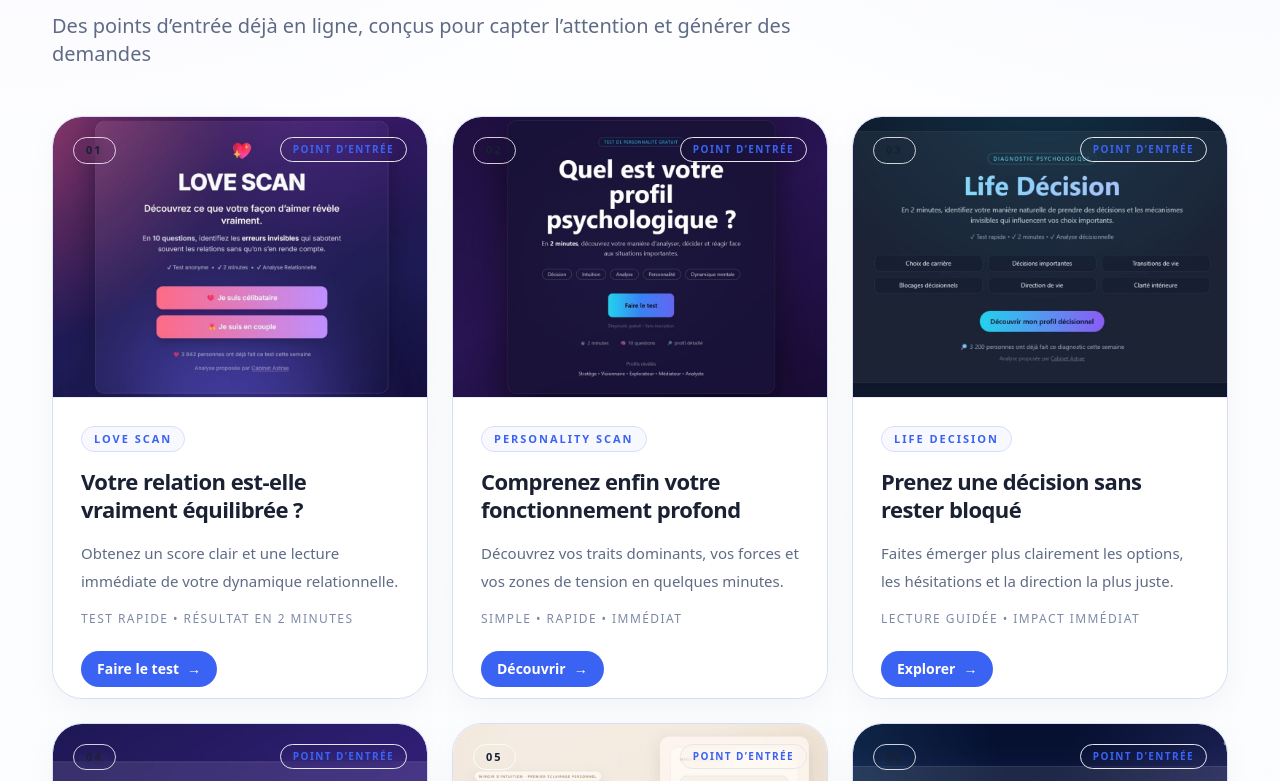
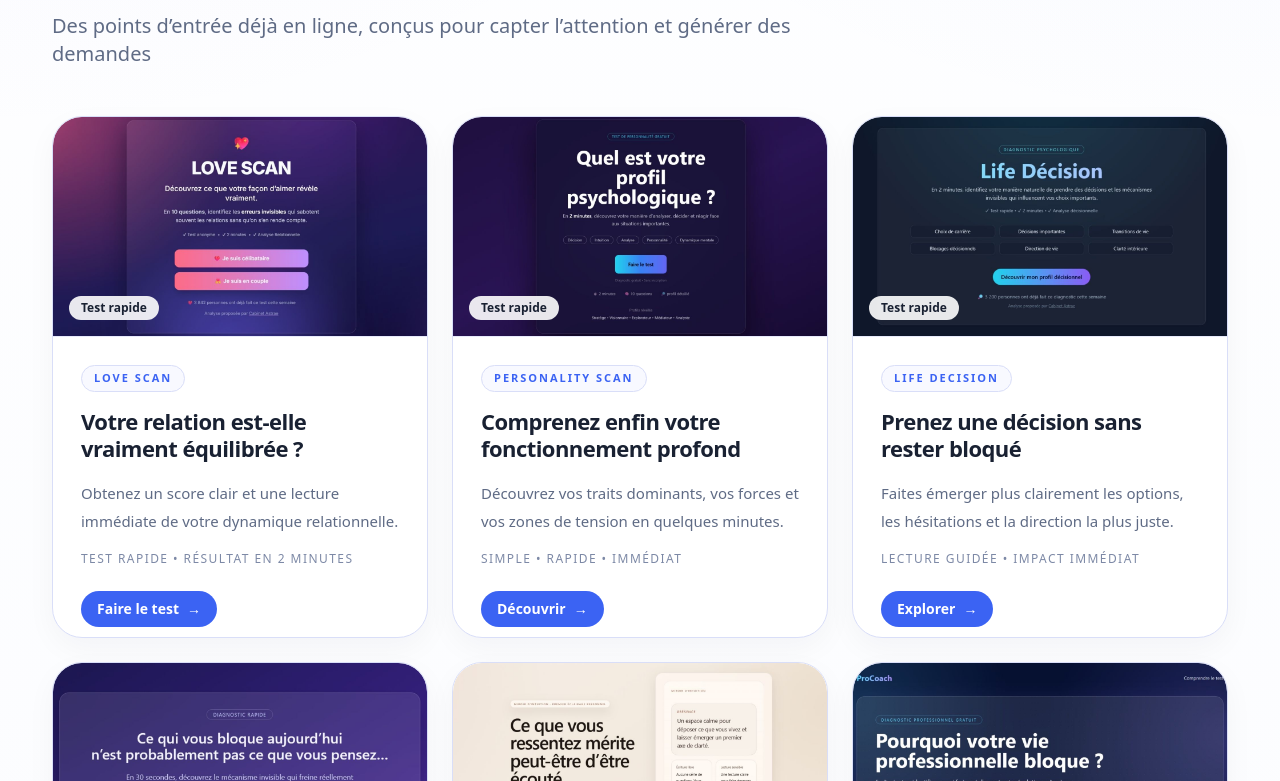
Before and after one commit to arnaudcrestey/portail-site-vitrine, a Next.js app: page /concepts in a window 1280 px wide. Shown: the part 979-1760 px from the top of the page. Built offline with nearby package versions, Linux system fonts and the light colour scheme.

Commit message:
Update cards.tsx

```diff
--- a/components/cards.tsx
+++ b/components/cards.tsx
@@ -84,7 +84,7 @@ export function ProjectShowcaseCard({ project }: { project: ProjectCard }) {
   return (
     <Link href={project.href} className="block h-full">
       <Surface className="group h-full overflow-hidden rounded-[30px] border border-[#d9def8] bg-white p-0 shadow-[0_10px_30px_rgba(15,23,42,0.04)] transition-all duration-300 ease-premium hover:-translate-y-2 hover:border-primary/30 hover:shadow-[0_24px_60px_rgba(59,99,243,0.10)]">
-        <div className="relative aspect-[4/3] overflow-hidden rounded-t-[28px] border-b border-[#e7eafb] bg-[#f7f8fe]">
+        <div className="relative h-[220px] overflow-hidden rounded-t-[28px] border-b border-[#e7eafb] bg-[#f7f8fe]">
           <SmartImage
             src={project.image}
             alt={`Miniature du projet ${project.title}`}
@@ -94,12 +94,8 @@ export function ProjectShowcaseCard({ project }: { project: ProjectCard }) {
             className="transition duration-500 ease-premium group-hover:scale-[1.04]"
           />
 
-          <div className="absolute left-5 top-5 rounded-full border border-white/80 bg-white/88 px-3 py-1 text-[11px] font-semibold tracking-[0.18em] text-ink backdrop-blur">
-            {project.number}
-          </div>
-
-          <div className="absolute right-5 top-5 rounded-full border border-primary/12 bg-white/88 px-3 py-1 text-[10px] font-semibold uppercase tracking-[0.14em] text-primary backdrop-blur">
-            Point d’entrée
+          <div className="absolute bottom-4 left-4 rounded-full bg-white/90 px-3 py-1 text-xs font-semibold text-ink backdrop-blur">
+            Test rapide
           </div>
         </div>
 
@@ -136,7 +132,6 @@ export function ProjectShowcaseCard({ project }: { project: ProjectCard }) {
     </Link>
   );
 }
-
 export function ReserveConceptCard({ concept }: { concept: ReserveConcept }) {
   return (
     <Surface className="h-full rounded-[30px] border border-[#d9def8] bg-[#f7f8fe] p-7">
```
